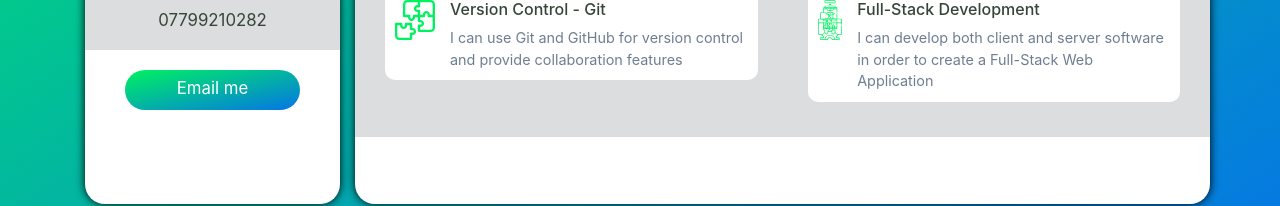
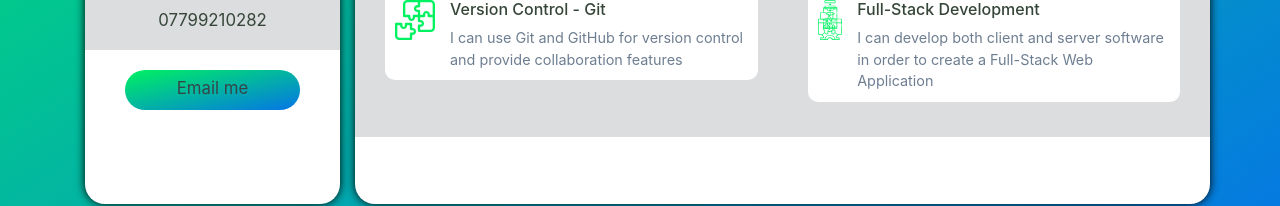
Before and after one commit to PytherMarton/Portfolio, a React (Create React App) app: page / in a window 1280 px wide. Shown: the part 534-740 px from the top of the page. Built offline with nearby package versions, Linux system fonts and the light colour scheme.

Commit message:
email fixed

```diff
--- a/src/components/Sidebar.js
+++ b/src/components/Sidebar.js
@@ -8,12 +8,9 @@ import linkedIn from "../assets/icons/linkedin.png";
 import { motion } from "framer-motion";
 
 const Sidebar = () => {
-  const handleEmailMe = () => {
-    window.open("mailto:martonpeter18@gmail.com");
-  };
 
   const sidebar_variant = {
-    hidden:{
+    hidden: {
       x: "-20vh",
     },
     visible: {
@@ -22,16 +19,18 @@ const Sidebar = () => {
       transition: {
         delay: 0.1,
         duration: 0.5,
-        type: "spring"
-      }
-    }
-  }
+        type: "spring",
+      },
+    },
+  };
 
   return (
-    <motion.div className="sidebar"
-    variants={sidebar_variant}
-    initial="hidden"
-    animate="visible">
+    <motion.div
+      className="sidebar"
+      variants={sidebar_variant}
+      initial="hidden"
+      animate="visible"
+    >
       <img src={avatar} alt="avatar" className="sidebar_avatar" />
       <div className="sidebar_name">
         Peter <span>Marton</span>
@@ -67,8 +66,8 @@ const Sidebar = () => {
         <div className="sidebar_item">07799210282</div>
       </div>
 
-      <div className="sidebar_item sidebar_email" onClick={handleEmailMe}>
-        Email me
+      <div className="sidebar_item sidebar_email">
+        <a href="mailto:martonpeter18@gmail.com">Email me </a>
       </div>
     </motion.div>
   );
```
